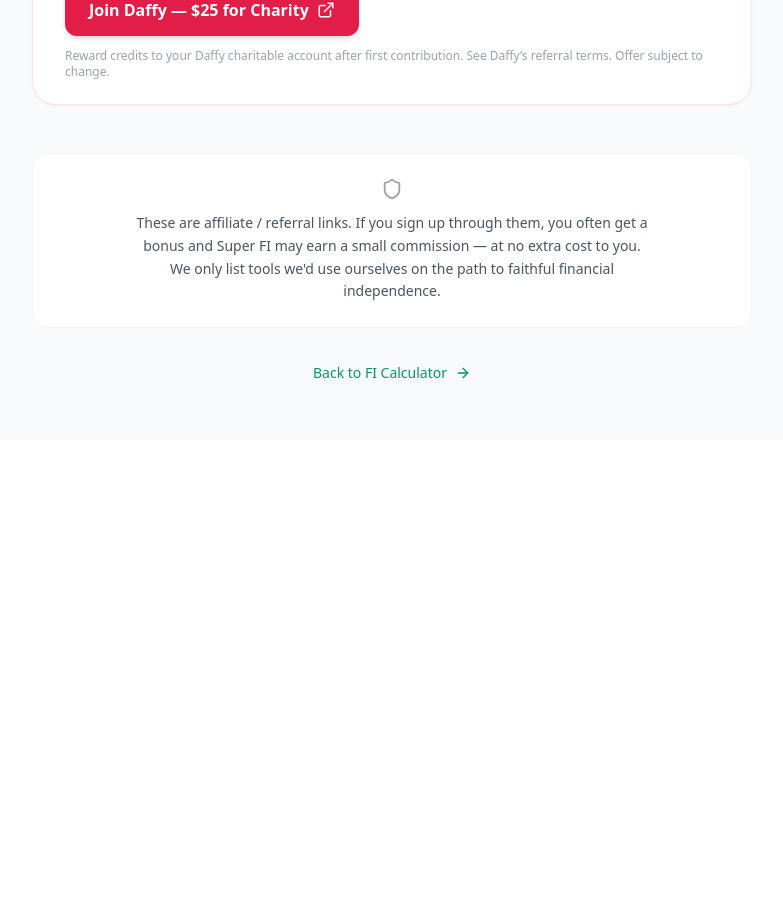
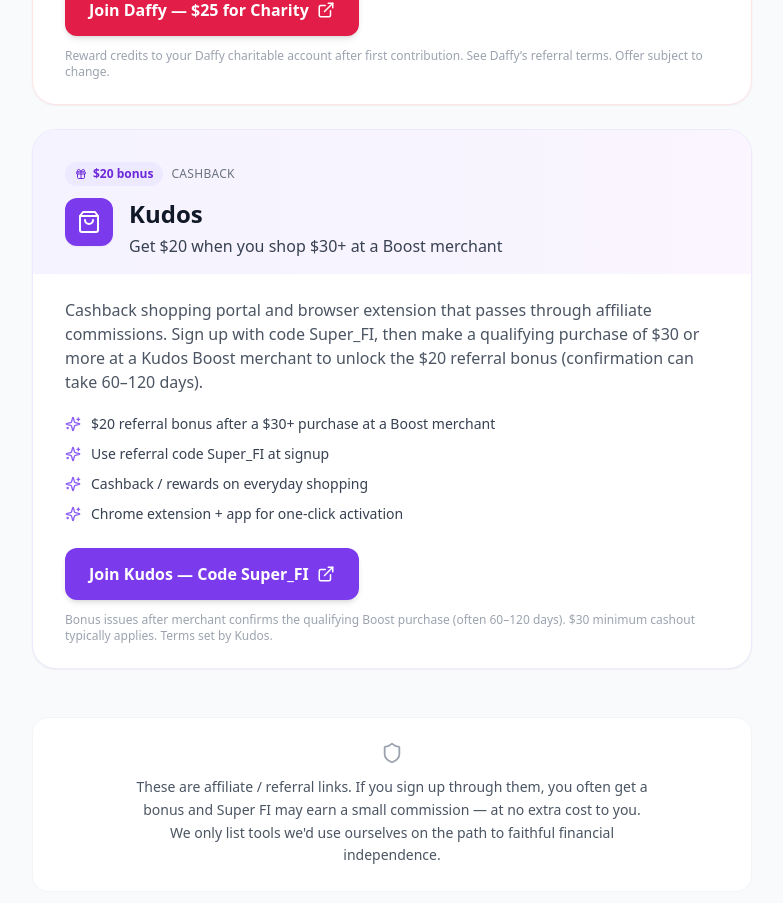
Before and after one commit to daughterpop/super-fi-calc, a React (Vite) app: page /tools in a window 1280 px wide. Shown: the part 4580-5483 px from the top of the page, without its empty margins (248-1031 px from the left). Before the commit the page ends 5020 px from the top, so only its background shows below. Built offline with nearby package versions, Linux system fonts and the light colour scheme.

Commit message:
Add Kudos cashback referral (code Super_FI) to Tools – July 24, 2026

```diff
--- a/src/pages/Tools.jsx
+++ b/src/pages/Tools.jsx
@@ -1,5 +1,5 @@
 import { Link } from 'react-router-dom';
-import { TrendingUp, ArrowRight, Gift, Shield, Sparkles, ExternalLink, Landmark, BarChart3, Wallet, Bitcoin, Send, Banknote, HeartHandshake } from 'lucide-react';
+import { TrendingUp, ArrowRight, Gift, Shield, Sparkles, ExternalLink, Landmark, BarChart3, Wallet, Bitcoin, Send, Banknote, HeartHandshake, ShoppingBag } from 'lucide-react';
 
 const tools = [
   {
@@ -163,6 +163,26 @@ const tools = [
     icon: 'heart',
     footnote: 'Reward credits to your Daffy charitable account after first contribution. See Daffy’s referral terms. Offer subject to change.',
   },
+  {
+    id: 'kudos',
+    name: 'Kudos',
+    category: 'Cashback',
+    badge: '$20 bonus',
+    headline: 'Get $20 when you shop $30+ at a Boost merchant',
+    description:
+      'Cashback shopping portal and browser extension that passes through affiliate commissions. Sign up with code Super_FI, then make a qualifying purchase of $30 or more at a Kudos Boost merchant to unlock the $20 referral bonus (confirmation can take 60–120 days).',
+    perks: [
+      '$20 referral bonus after a $30+ purchase at a Boost merchant',
+      'Use referral code Super_FI at signup',
+      'Cashback / rewards on everyday shopping',
+      'Chrome extension + app for one-click activation',
+    ],
+    cta: 'Join Kudos — Code Super_FI',
+    href: 'https://www.joinkudos.com',
+    accent: 'violet',
+    icon: 'shopping',
+    footnote: 'Bonus issues after merchant confirms the qualifying Boost purchase (often 60–120 days). $30 minimum cashout typically applies. Terms set by Kudos.',
+  },
 ];
 
 function accentClasses(accent) {
@@ -239,6 +259,15 @@ function accentClasses(accent) {
       soft: 'from-rose-50 to-pink-50',
       sparkle: 'text-rose-500',
     },
+    violet: {
+      badge: 'bg-violet-100 text-violet-700',
+      icon: 'bg-violet-600',
+      button: 'bg-violet-600 hover:bg-violet-700',
+      buttonOutline: 'border-violet-600 text-violet-700 hover:bg-violet-50',
+      border: 'border-violet-100 hover:border-violet-200',
+      soft: 'from-violet-50 to-purple-50',
+      sparkle: 'text-violet-500',
+    },
   };
   return map[accent] || map.emerald;
 }
@@ -251,6 +280,7 @@ function ToolIcon({ type }) {
   if (type === 'send') return <Send className="text-white" size={24} />;
   if (type === 'banknote') return <Banknote className="text-white" size={24} />;
   if (type === 'heart') return <HeartHandshake className="text-white" size={24} />;
+  if (type === 'shopping') return <ShoppingBag className="text-white" size={24} />;
   return <TrendingUp className="text-white" size={24} />;
 }
 
```
